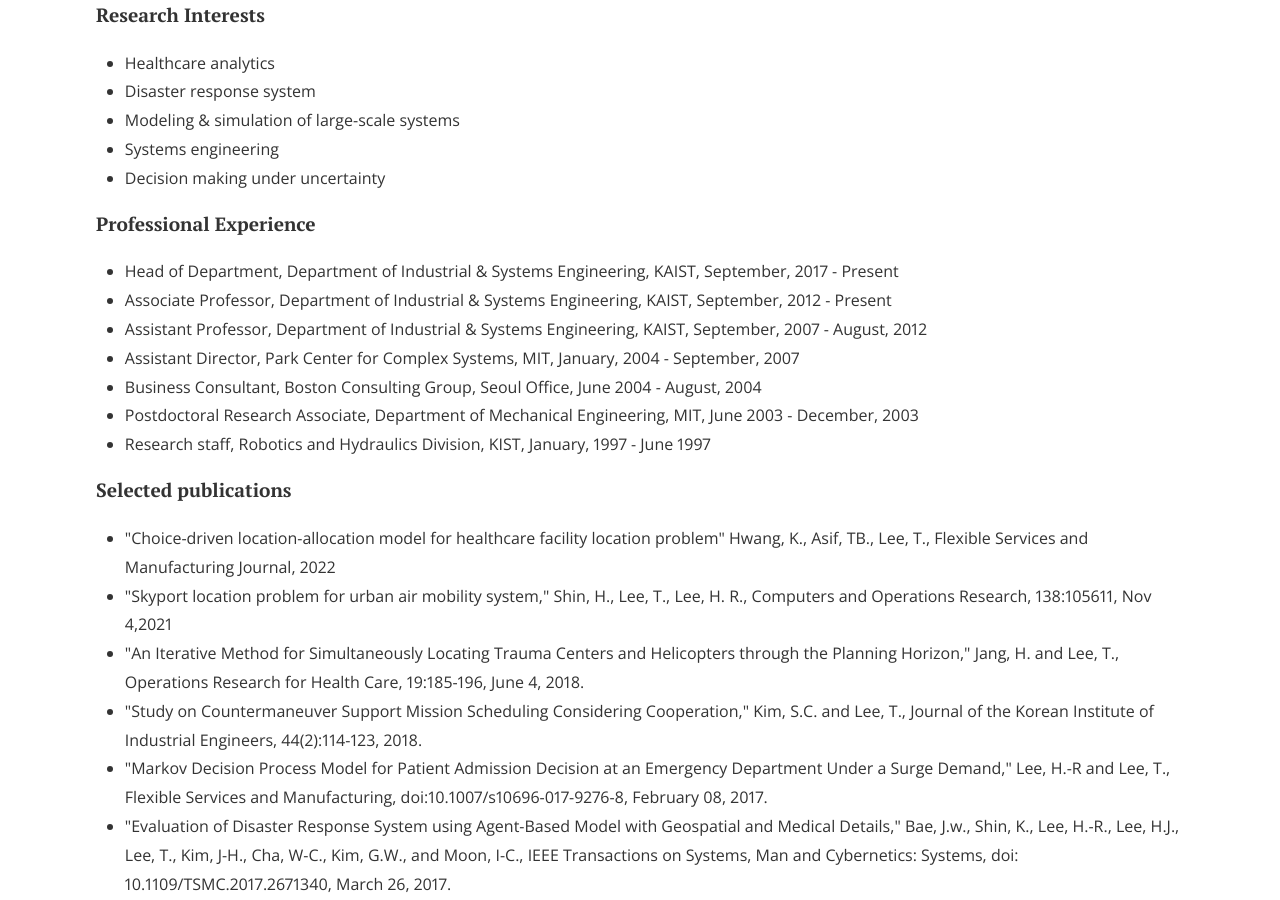
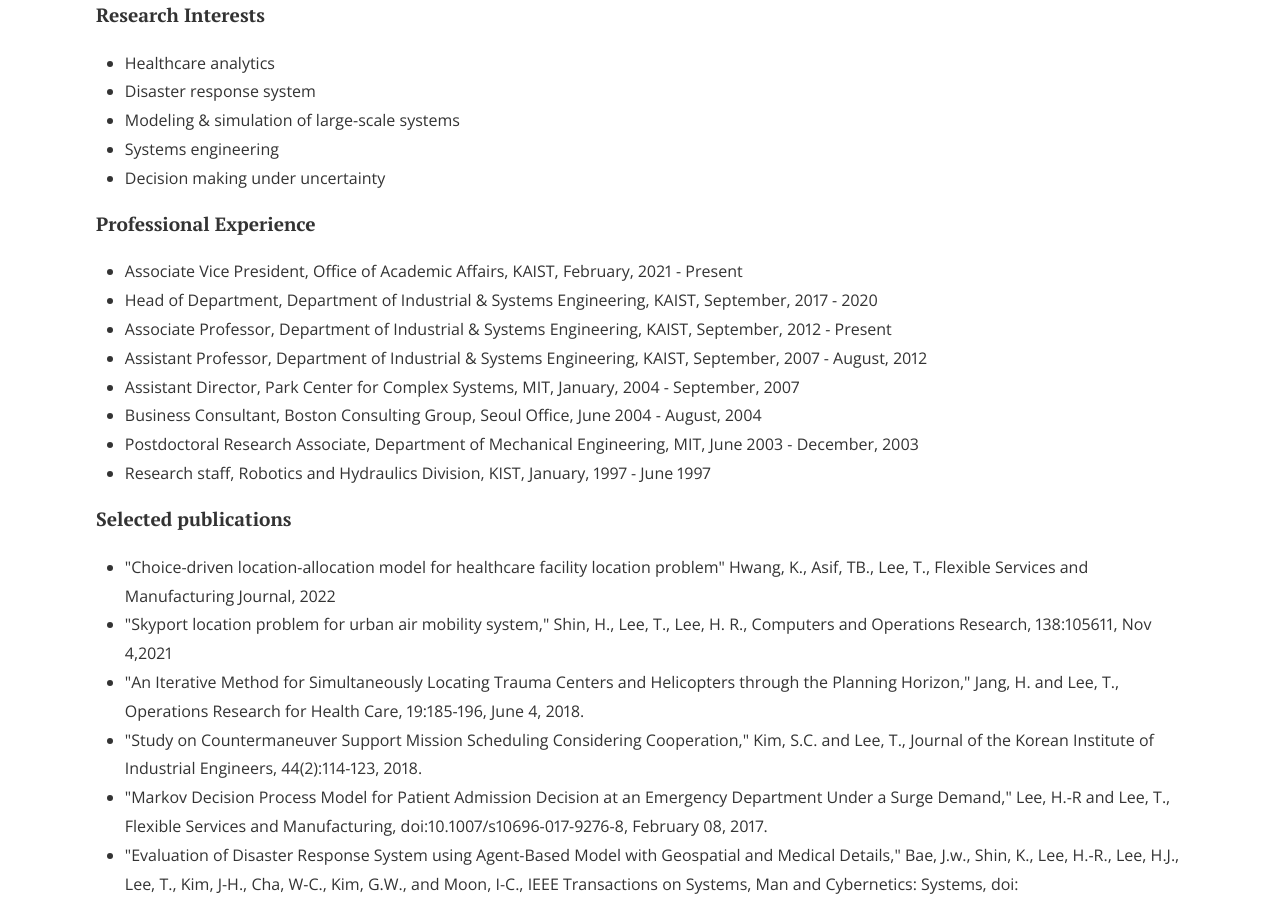
Before and after one commit to CSDlab-KAIST/CSDlab-KAIST.github.io, a Jekyll site: the page built from people/Professor.html, in a window 1280 px wide and 900 px high, scrolled down 570 px. Built offline with Jekyll 4.4.1, drawn with Linux system fonts in a browser that asks for light colours; nearby versions of some CDN libraries.

Commit message:
Update Professor.html

```diff
--- a/people/Professor.html
+++ b/people/Professor.html
@@ -37,7 +37,9 @@ title: Taesik Lee (Professor)
 
 <h4>Professional Experience</h4>
 <ul>
-  <li>Head of Department, Department of Industrial & Systems Engineering, KAIST, September, 2017 - Present</li>
+	<li>Associate Vice President, Office of Academic Affairs, KAIST, February, 2021 - Present</li>
+<!-- 	<li>Professor, Department of Industrial & Systems Engineering, KAIST, September, 2019 - Present</li> -->
+  <li>Head of Department, Department of Industrial & Systems Engineering, KAIST, September, 2017 - 2020</li>
   <li>Associate Professor, Department of Industrial & Systems Engineering, KAIST, September, 2012 - Present</li>
   <li>Assistant Professor, Department of Industrial & Systems Engineering, KAIST, September, 2007 - August, 2012</li>
   <li>Assistant Director, Park Center for Complex Systems, MIT, January, 2004 - September, 2007</li>
```
